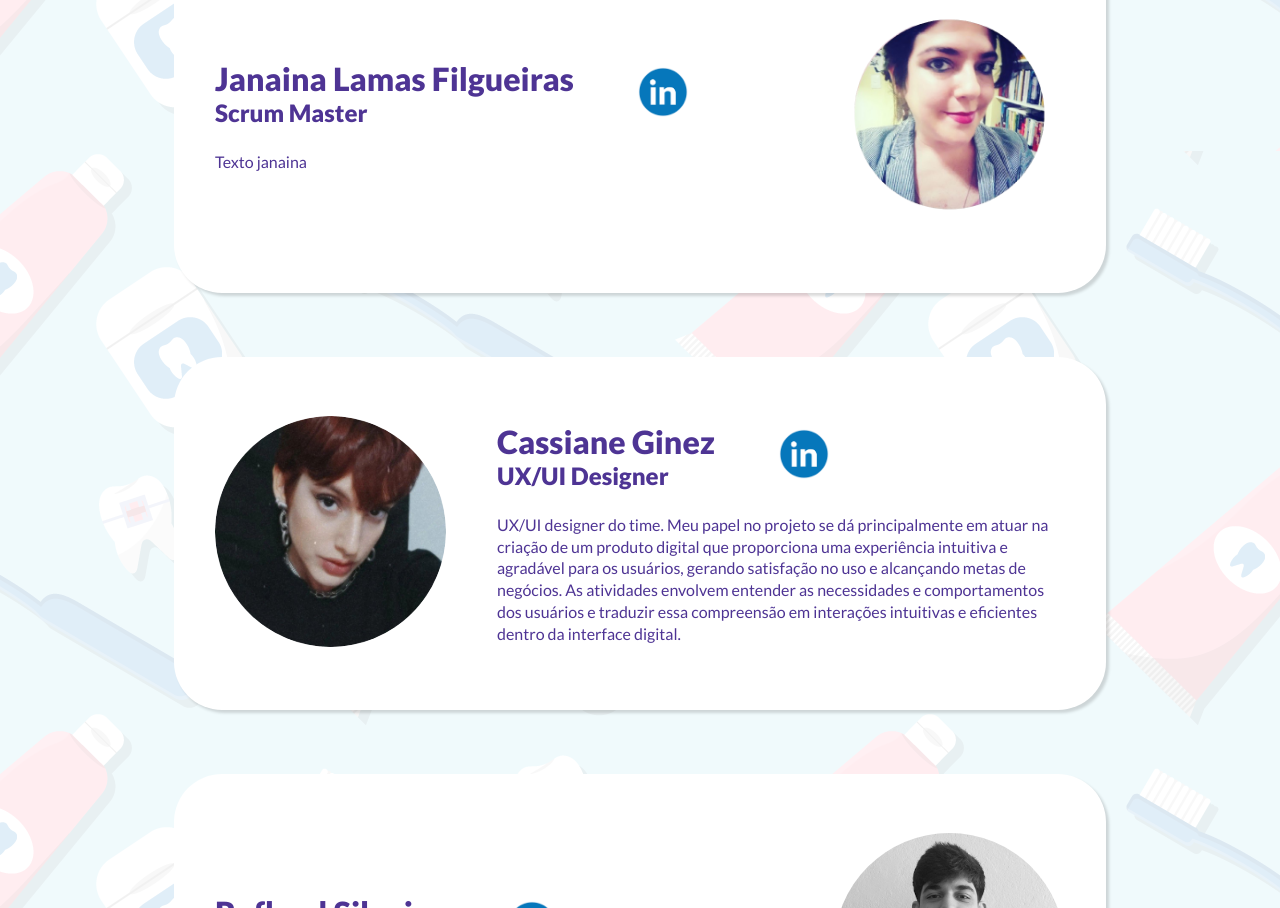
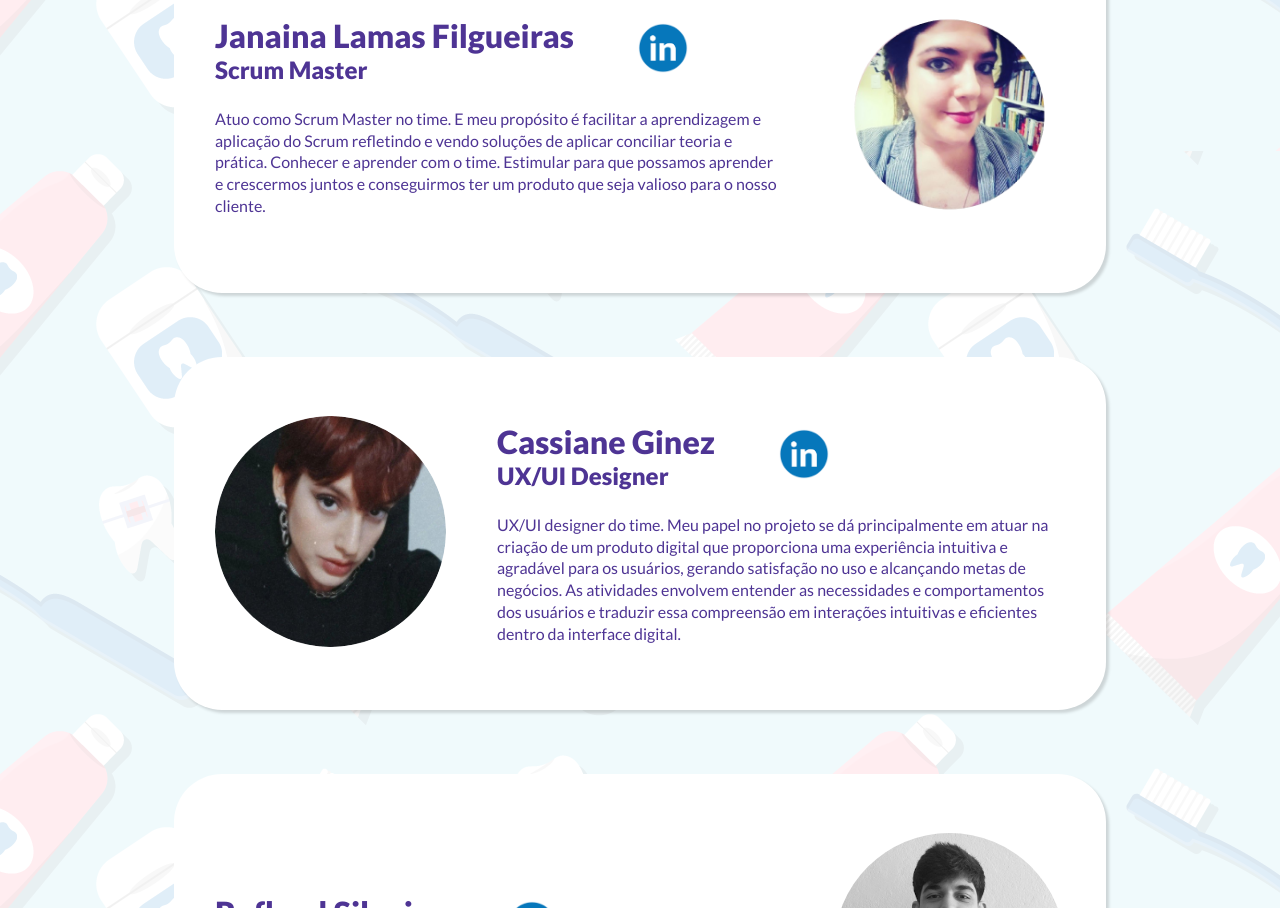
Before and after one commit to squadroxo/squad-roxo-pastel, a React (Vite) app: page / in a window 1280 px wide. Shown: the part 3849-4757 px from the top of the page. Built offline with nearby package versions, Linux system fonts and the light colour scheme.

Commit message:
feat: texto janaina

```diff
--- a/src/components/SquadSection/infos.ts
+++ b/src/components/SquadSection/infos.ts
@@ -26,7 +26,7 @@ const data = [
     funcao: "Scrum Master",
     linkLinkedin: "https://www.linkedin.com/in/janainalamas/",
     foto:"devs/janaina-sm.png",
-    sobreMembro:"Texto janaina",
+    sobreMembro:"Atuo como Scrum Master no time. E meu propósito é facilitar a aprendizagem e aplicação do Scrum refletindo e vendo soluções de aplicar conciliar teoria e prática. Conhecer e aprender com o time. Estimular para que possamos aprender e crescermos juntos e conseguirmos ter um produto que seja valioso para o nosso cliente.",
     primario: false
   },
   {
```
